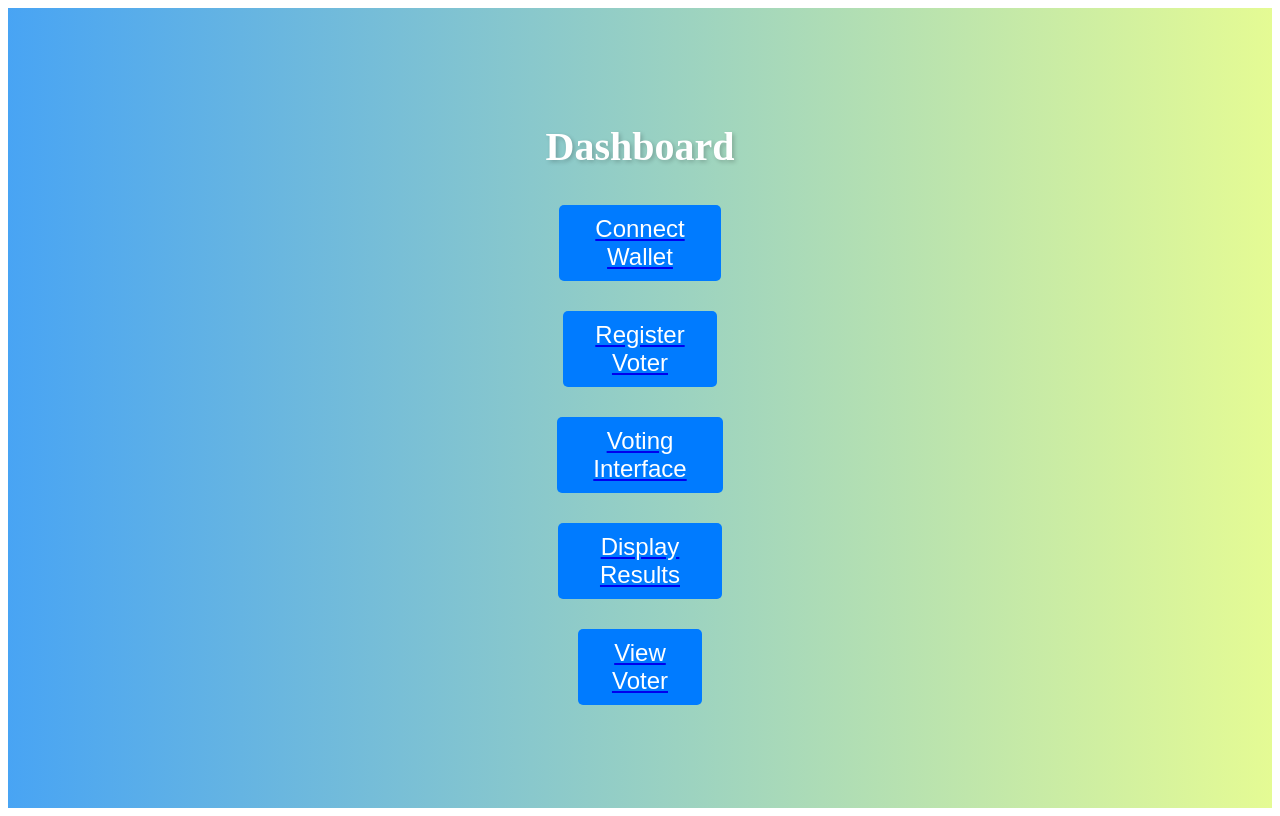
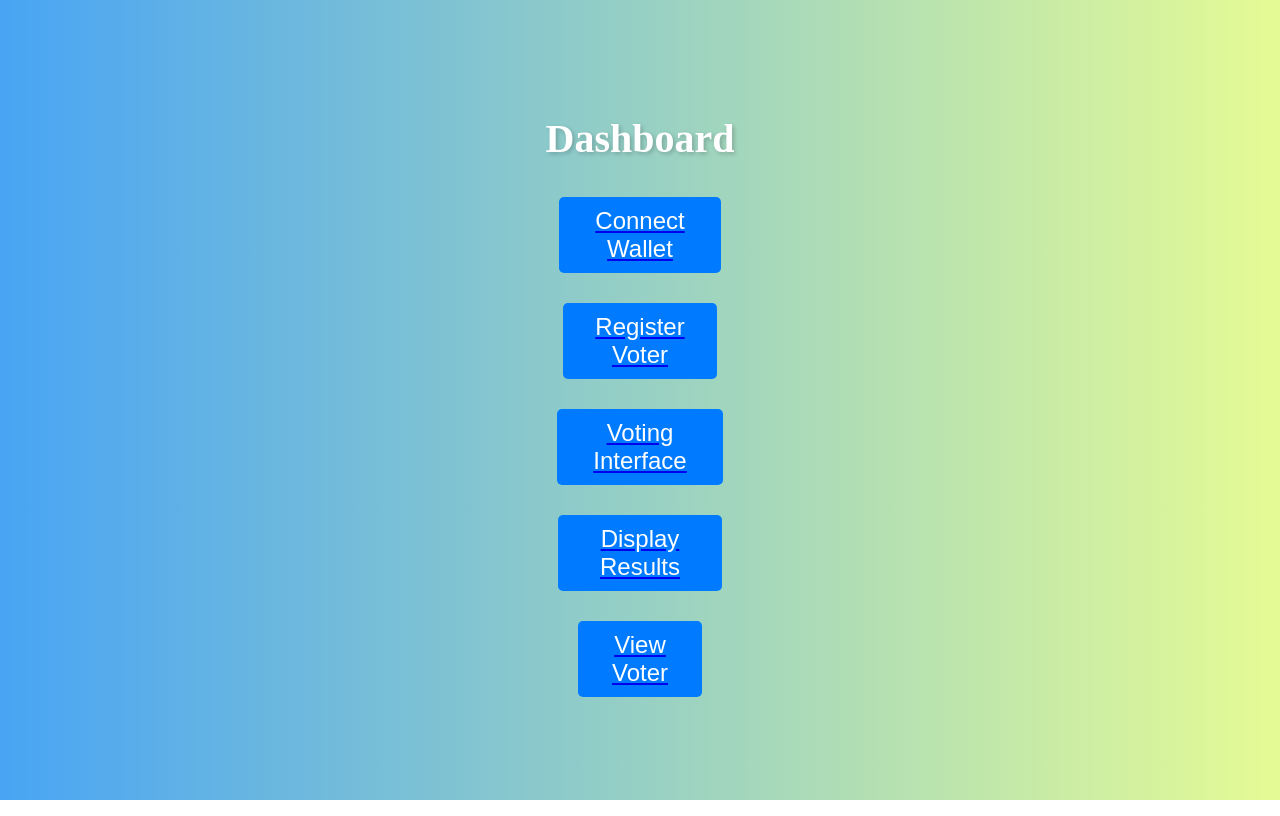
Before and after one commit to bc-rep-project/voting-dapp, a Next.js app: page /components in a window 1280 px wide. Built offline with nearby package versions, Linux system fonts and the light colour scheme.

Commit message:
Updated Dashboard.css with new styles and fixed syntax error

```diff
--- a/components/styles/Dashboard.css
+++ b/components/styles/Dashboard.css
@@ -1,3 +1,10 @@
+
+body, html {
+    margin: 0;
+    padding: 0;
+    width: 100%;
+    height: 100%;
+}
 
 .dashboard-container {
     display: flex;
```
Also changed, not shown: 2 other files (tests, documents, lock files or other folders).
